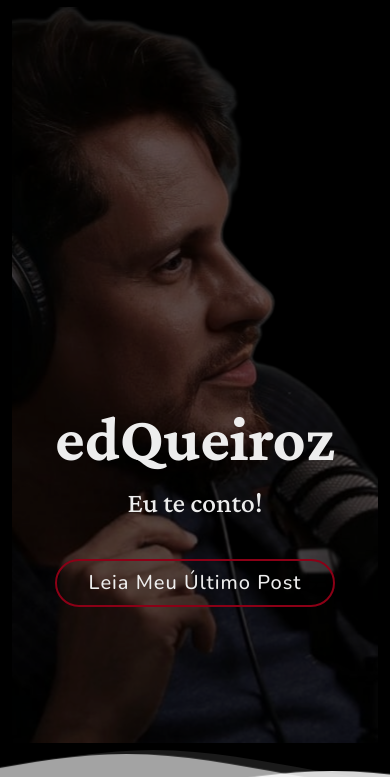
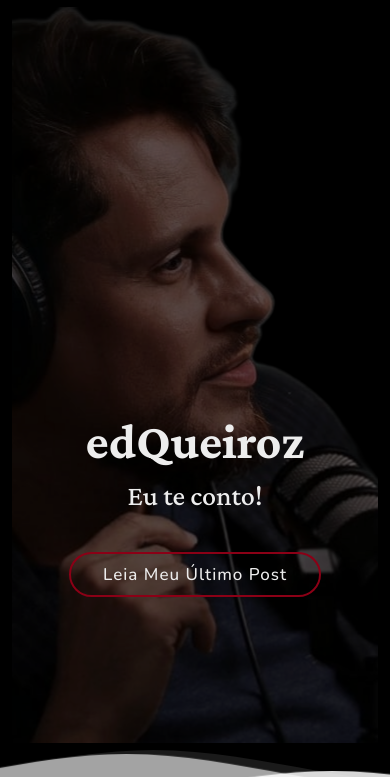
Before and after one commit to cassiaqueiroz/ed-queiroz, a plain HTML site: page index.html in a window 390 px wide. Shown: the part 77-854 px from the top of the page. Drawn offline with nearby package versions, Linux system fonts and the light colour scheme; a script that the page names is missing.

Commit message:
Mudando hero mobile texto

```diff
--- a/assets/css/style.css
+++ b/assets/css/style.css
@@ -300,6 +300,14 @@ h1 {
   font-weight: 700;
 }
 
+@media (max-width: 768px) {
+  h1 {
+    color: #fff;
+    font-size: 50px;
+    font-weight: 700;
+  }
+}
+
 #hero {
   width: 100%;
   background: linear-gradient(0deg, rgb(36, 38, 52) 0%, rgb(0, 0, 0) 0%);
@@ -314,7 +322,6 @@ h1 {
   position: relative;
   height: 80vh;
   padding-left: 40%;
-
 }
 
 #hero h2 {
@@ -333,7 +340,7 @@ h1 {
 #hero .carousel-item {
   position: relative;
   background-image: url("../img/hero-bg.png");
-  background-size:auto;
+  background-size: auto;
   background-repeat: no-repeat;
   background-position: bottom 110% left 110%;
   height: 90vh;
@@ -352,7 +359,7 @@ h1 {
 #hero .btn-get-started {
   font-family: "Nunito", sans-serif;
   font-weight: 500;
-  font-size: 20px;
+  font-size: 17px;
   letter-spacing: 1px;
   display: inline-block;
   padding: 12px 32px;
@@ -383,7 +390,6 @@ h1 {
     width: 100%;
     padding-top: 80%;
     padding-left: 0;
-
   }
 
   #hero .carousel-item {
```
